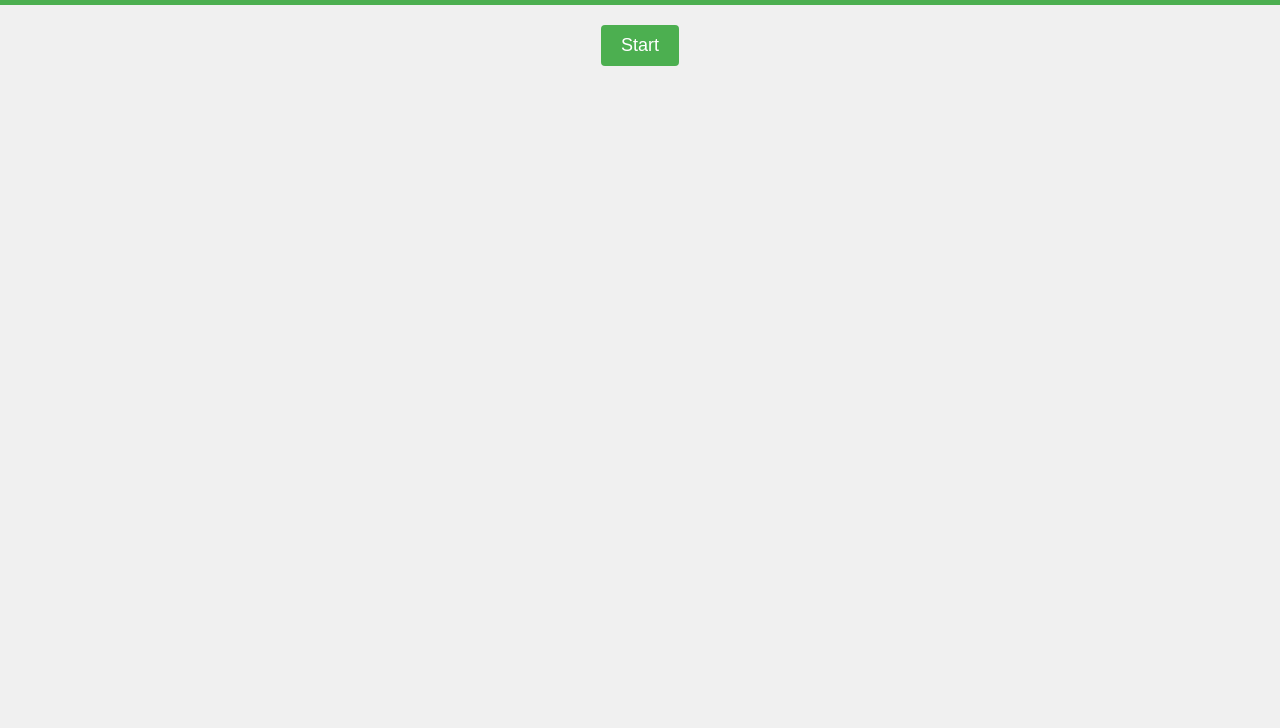
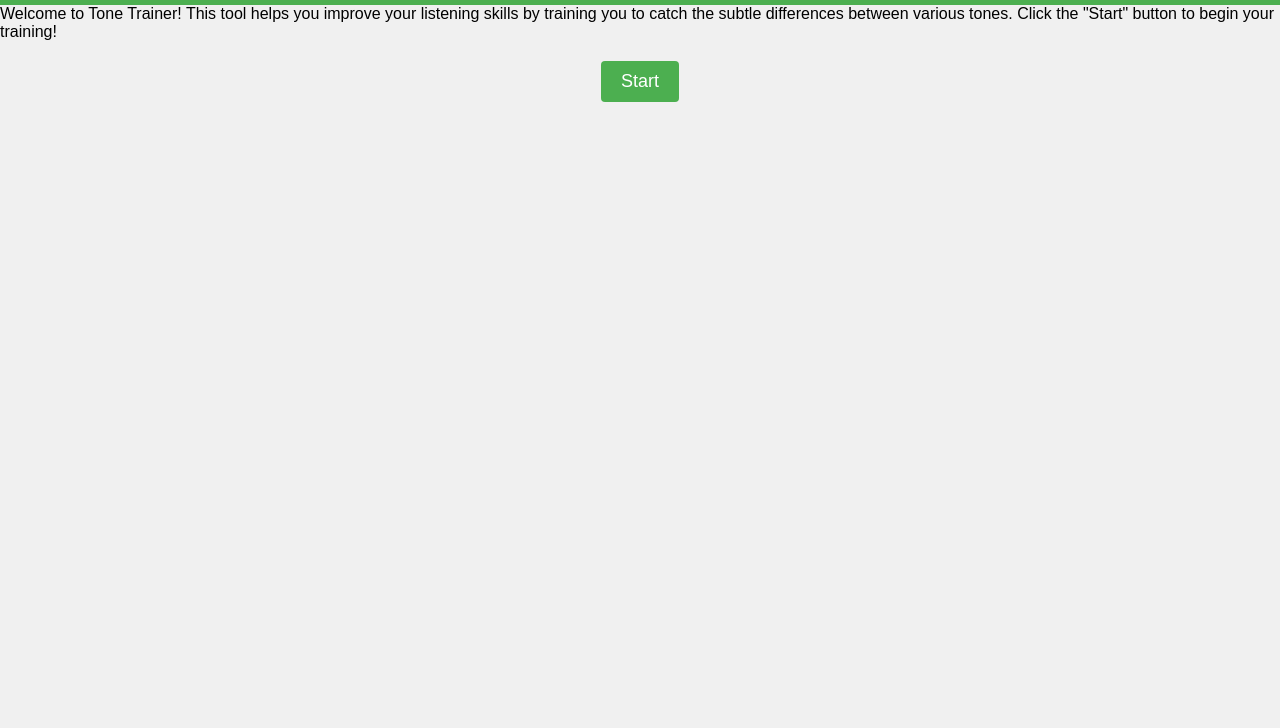
Before and after one commit to Theagarajan/ToneTrainer, a plain HTML site: page index.html in a window 1280 px wide. Shown: the part 72-800 px from the top of the page. Drawn offline with Linux system fonts and the light colour scheme.

Commit message:
Update index.html

```diff
--- a/index.html
+++ b/index.html
@@ -67,6 +67,9 @@
 </head>
 <body>
     <h1>Tone Trainer</h1>
+    <div id="description">
+        Welcome to Tone Trainer! This tool helps you improve your listening skills by training you to catch the subtle differences between various tones. Click the "Start" button to begin your training!
+    </div>
     <button id="start-button" onclick="start()">Start</button>
     <div id="game">
         <div class="minimal-pair-container">
```
